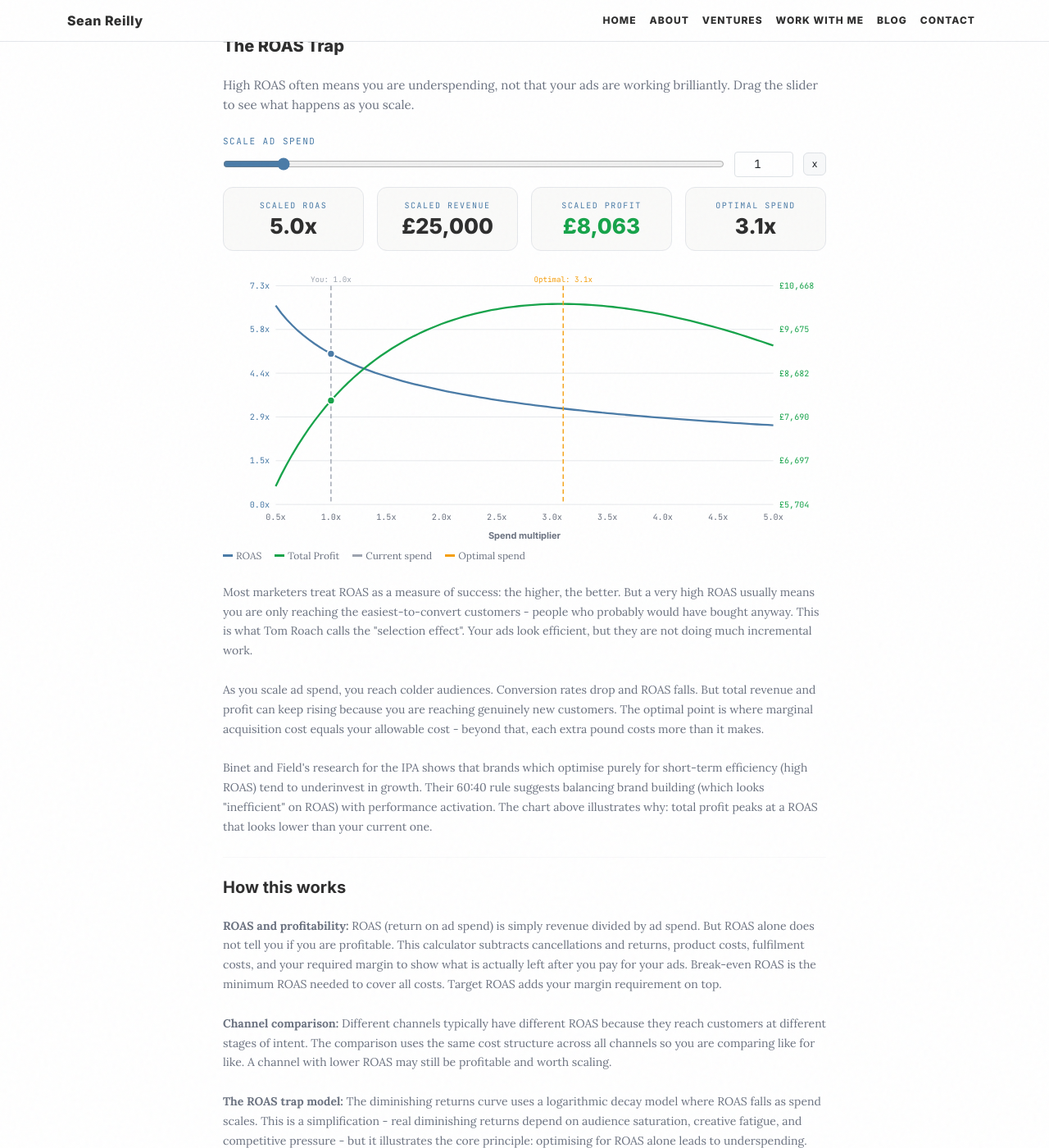
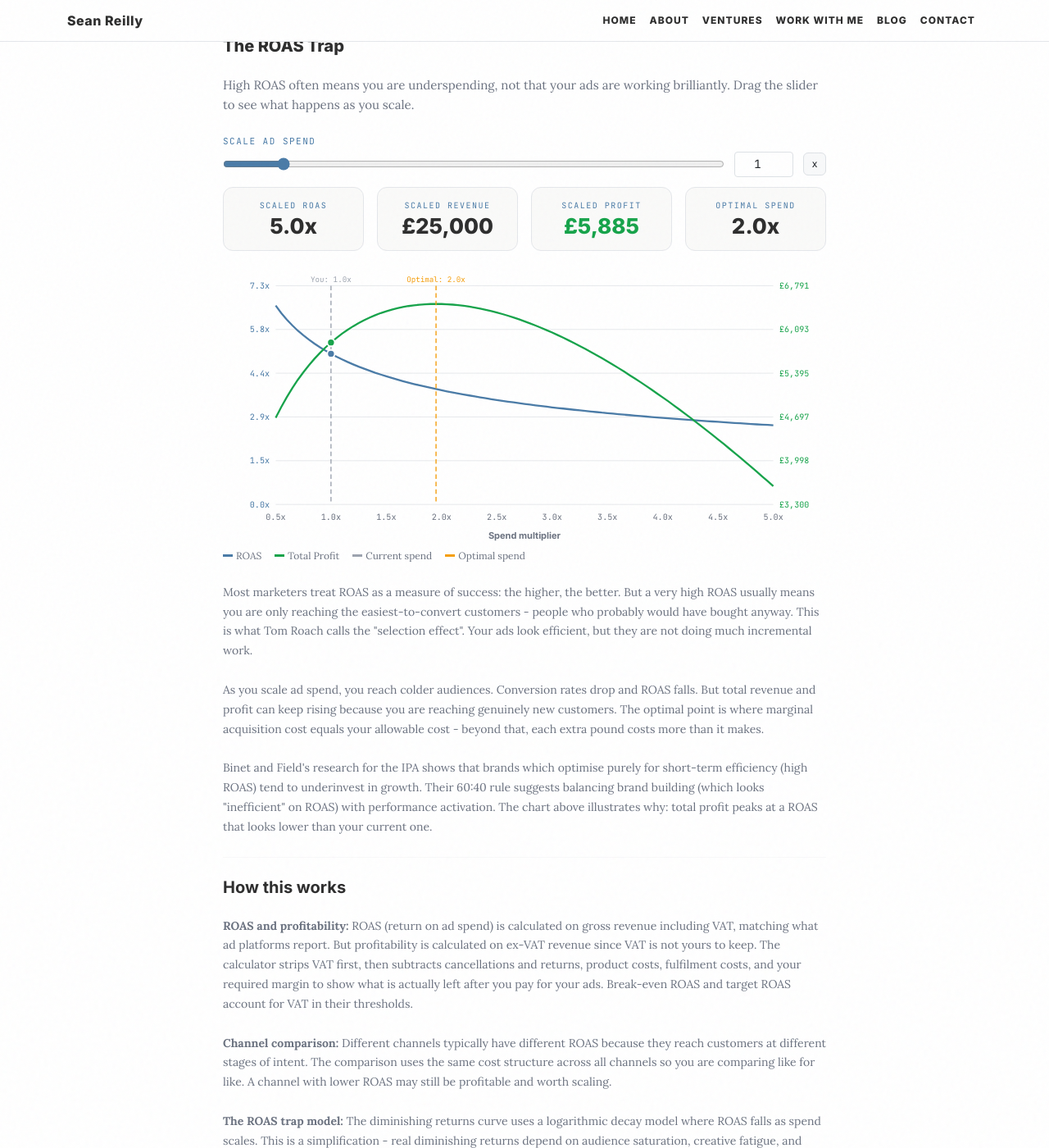
Before and after one commit to seanreillyesq/seanreillyesq.github.io, a Jekyll site: the page built from roas-calculator.html, in a window 1280 px wide and 1400 px high, scrolled down 2225 px. Shown: the whole window at 82% size. Built offline with Jekyll 4.4.1, drawn with Linux system fonts in a browser that asks for light colours; some of the changed text lies outside the part shown.

Commit message:
Add VAT handling to ROAS calculator
ROAS uses gross (VAT-inclusive) revenue to match ad platform reporting,
while profitability calculations strip VAT first since it's not the
business's to keep. Break-even and target ROAS thresholds account for
the VAT factor. Waterfall chart shows VAT as the first cost segment.

```diff
--- a/roas-calculator.html
+++ b/roas-calculator.html
@@ -356,29 +356,36 @@
         </div>
 
         <div class="row g-2 g-md-3 mb-3">
-            <div class="col-6 col-md-3">
-                <label class="form-label" for="cancel-rate">Cancel / return rate</label>
+            <div class="col-6 col-md">
+                <label class="form-label" for="vat-rate">VAT (incl.)</label>
+                <div class="input-group input-group-sm">
+                    <input type="number" class="form-control" id="vat-rate" value="20" min="0" max="100" step="1">
+                    <span class="input-group-text">%</span>
+                </div>
+            </div>
+            <div class="col-6 col-md">
+                <label class="form-label" for="cancel-rate">Cancel / returns</label>
                 <div class="input-group input-group-sm">
                     <input type="number" class="form-control" id="cancel-rate" value="5" min="0" max="100" step="1">
                     <span class="input-group-text">%</span>
                 </div>
             </div>
-            <div class="col-6 col-md-3">
+            <div class="col-6 col-md">
                 <label class="form-label" for="cogs-rate">Product / COGS</label>
                 <div class="input-group input-group-sm">
                     <input type="number" class="form-control" id="cogs-rate" value="30" min="0" max="100" step="1">
                     <span class="input-group-text">%</span>
                 </div>
             </div>
-            <div class="col-6 col-md-3">
-                <label class="form-label" for="fulfil-rate">Fulfilment cost</label>
+            <div class="col-6 col-md">
+                <label class="form-label" for="fulfil-rate">Fulfilment</label>
                 <div class="input-group input-group-sm">
                     <input type="number" class="form-control" id="fulfil-rate" value="15" min="0" max="100" step="1">
                     <span class="input-group-text">%</span>
                 </div>
             </div>
-            <div class="col-6 col-md-3">
-                <label class="form-label" for="margin-rate">Required margin</label>
+            <div class="col-6 col-md">
+                <label class="form-label" for="margin-rate">Req. margin</label>
                 <div class="input-group input-group-sm">
                     <input type="number" class="form-control" id="margin-rate" value="20" min="0" max="100" step="1">
                     <span class="input-group-text">%</span>
@@ -526,7 +533,7 @@
 <!-- Methodology -->
 <div class="methodology mb-4">
     <h3 class="fw-bold mb-3" style="font-size: 1.25rem;">How this works</h3>
-    <p><strong>ROAS and profitability:</strong> ROAS (return on ad spend) is simply revenue divided by ad spend. But ROAS alone does not tell you if you are profitable. This calculator subtracts cancellations and returns, product costs, fulfilment costs, and your required margin to show what is actually left after you pay for your ads. Break-even ROAS is the minimum ROAS needed to cover all costs. Target ROAS adds your margin requirement on top.</p>
+    <p><strong>ROAS and profitability:</strong> ROAS (return on ad spend) is calculated on gross revenue including VAT, matching what ad platforms report. But profitability is calculated on ex-VAT revenue since VAT is not yours to keep. The calculator strips VAT first, then subtracts cancellations and returns, product costs, fulfilment costs, and your required margin to show what is actually left after you pay for your ads. Break-even ROAS and target ROAS account for VAT in their thresholds.</p>
     <p><strong>Channel comparison:</strong> Different channels typically have different ROAS because they reach customers at different stages of intent. The comparison uses the same cost structure across all channels so you are comparing like for like. A channel with lower ROAS may still be profitable and worth scaling.</p>
     <p><strong>The ROAS trap model:</strong> The diminishing returns curve uses a logarithmic decay model where ROAS falls as spend scales. This is a simplification - real diminishing returns depend on audience saturation, creative fatigue, and competitive pressure - but it illustrates the core principle: optimising for ROAS alone leads to underspending. The optimal point is where marginal profit turns negative.</p>
     <p>This is a simplified model. Real advertising has attribution challenges, cross-channel effects, and delayed conversions. Use it to build intuition about your unit economics, not as a precise forecast.</p>
@@ -662,11 +671,19 @@
 
     // ========== REVENUE HELPER ==========
 
-    function getRevenue() {
+    function getGrossRevenue() {
         if (state.inputMode === 'orders') {
             return state.orderCount * state.aov;
         }
         return state.adRevenue;
+    }
+
+    function getRevenue() {
+        var gross = getGrossRevenue();
+        if (state.vatRate > 0) {
+            return gross / (1 + state.vatRate / 100);
+        }
+        return gross;
     }
 
     function getOrders() {
@@ -742,6 +761,7 @@
         if (p.has('rev')) { state.adRevenue = clamp(+p.get('rev'), 0, 9999999); found = true; }
         if (p.has('orders')) { state.orderCount = clamp(+p.get('orders'), 0, 999999); found = true; }
         if (p.has('aov')) { state.aov = clamp(+p.get('aov'), 0, 999999); found = true; }
+        if (p.has('vat')) { state.vatRate = clamp(+p.get('vat'), 0, 100); found = true; }
         if (p.has('cancel')) { state.cancelRate = clamp(+p.get('cancel'), 0, 100); found = true; }
         if (p.has('cogs')) { state.cogsRate = clamp(+p.get('cogs'), 0, 100); found = true; }
         if (p.has('fulfil')) { state.fulfilRate = clamp(+p.get('fulfil'), 0, 100); found = true; }
@@ -760,6 +780,7 @@
             p.set('orders', state.orderCount);
             p.set('aov', state.aov);
         }
+        p.set('vat', state.vatRate);
         p.set('cancel', state.cancelRate);
         p.set('cogs', state.cogsRate);
         p.set('fulfil', state.fulfilRate);
@@ -771,34 +792,41 @@
     // ========== CALCULATIONS ==========
 
     function calcProfitability() {
-        var revenue = getRevenue();
+        var grossRevenue = getGrossRevenue();
+        var exVatRevenue = getRevenue();
+        var vatAmount = grossRevenue - exVatRevenue;
         var orders = getOrders();
         var adSpend = state.adSpend;
 
-        var roas = adSpend > 0 ? revenue / adSpend : Infinity;
-
-        var netRevenue = revenue * (1 - state.cancelRate / 100);
+        // ROAS uses gross revenue (matches ad platform reporting)
+        var roas = adSpend > 0 ? grossRevenue / adSpend : Infinity;
+
+        // Profitability uses ex-VAT revenue
+        var netRevenue = exVatRevenue * (1 - state.cancelRate / 100);
         var cogsAmount = netRevenue * (state.cogsRate / 100);
         var fulfilAmount = netRevenue * (state.fulfilRate / 100);
         var marginAmount = netRevenue * (state.marginRate / 100);
         var grossProfit = netRevenue - cogsAmount - fulfilAmount;
         var profitAfterAds = grossProfit - adSpend;
 
+        // Break-even and target ROAS based on ex-VAT contribution
+        var vatFactor = grossRevenue > 0 ? exVatRevenue / grossRevenue : 1;
         var totalCostRate = state.cancelRate / 100 + (1 - state.cancelRate / 100) * (state.cogsRate / 100 + state.fulfilRate / 100);
-        var contributionRate = 1 - totalCostRate;
+        var contributionRate = vatFactor * (1 - totalCostRate);
         var breakEvenROAS = contributionRate > 0 ? 1 / contributionRate : Infinity;
 
-        var marginContrib = contributionRate - (1 - state.cancelRate / 100) * (state.marginRate / 100);
+        var marginContrib = contributionRate - vatFactor * (1 - state.cancelRate / 100) * (state.marginRate / 100);
         var targetROAS = marginContrib > 0 ? 1 / marginContrib : Infinity;
 
         var profitPerOrder = orders > 0 ? profitAfterAds / orders : 0;
         var cpa = orders > 0 ? adSpend / orders : 0;
 
-        var cancelAmount = revenue * (state.cancelRate / 100);
+        var cancelAmount = exVatRevenue * (state.cancelRate / 100);
         var overBudget = (state.cancelRate / 100 + (1 - state.cancelRate / 100) * (state.cogsRate / 100 + state.fulfilRate / 100 + state.marginRate / 100)) > 1;
 
         return {
-            revenue: revenue,
+            grossRevenue: grossRevenue,
+            revenue: exVatRevenue,
             orders: orders,
             roas: roas,
             breakEvenROAS: breakEvenROAS,
@@ -819,18 +848,20 @@
     }
 
     function calcChannelProfitability(channel) {
-        var revenue = channel.revenue;
+        var grossRevenue = channel.revenue;
         var adSpend = channel.spend;
-        var roas = adSpend > 0 ? revenue / adSpend : Infinity;
-
-        var netRevenue = revenue * (1 - state.cancelRate / 100);
+        var roas = adSpend > 0 ? grossRevenue / adSpend : Infinity;
+
+        // Strip VAT for profit calculation
+        var exVatRevenue = state.vatRate > 0 ? grossRevenue / (1 + state.vatRate / 100) : grossRevenue;
+        var netRevenue = exVatRevenue * (1 - state.cancelRate / 100);
         var grossProfit = netRevenue * (1 - state.cogsRate / 100 - state.fulfilRate / 100);
         var profitAfterAds = grossProfit - adSpend;
 
         var aov = state.inputMode === 'orders' ? state.aov : (state.adRevenue > 0 && state.adSpend > 0 ? state.adRevenue / (state.adRevenue / state.aov || 50) : 500);
         // Use the AOV from Section 1 for CPA calculation
         var effectiveAOV = state.inputMode === 'orders' ? state.aov : (getOrders() > 0 ? getRevenue() / getOrders() : 500);
-        var orders = effectiveAOV > 0 ? revenue / effectiveAOV : 0;
+        var orders = effectiveAOV > 0 ? grossRevenue / effectiveAOV : 0;
         var cpa = orders > 0 ? adSpend / orders : 0;
         var profitPerOrder = orders > 0 ? profitAfterAds / orders : 0;
 
@@ -851,8 +882,10 @@
         var revenue = getRevenue();
         if (baseROAS === Infinity || baseSpend <= 0 || revenue <= 0) return null;
 
+        // Contribution rate on gross revenue (includes VAT deduction)
+        var vatFactor = state.vatRate > 0 ? 1 / (1 + state.vatRate / 100) : 1;
         var costRate = state.cancelRate / 100 + (1 - state.cancelRate / 100) * (state.cogsRate / 100 + state.fulfilRate / 100);
-        var contributionRate = 1 - costRate;
+        var contributionRate = vatFactor * (1 - costRate);
 
         var points = [];
         var optimalMultiplier = 1;
@@ -942,6 +975,7 @@
 
         // Build segments from the revenue breakdown
         var segments = [
+            { val: Math.max(0, r.breakdown.vat), col: COL.vat, label: 'VAT' },
             { val: Math.max(0, r.breakdown.cancel), col: COL.cancel, label: 'Cancels / Returns' },
             { val: Math.max(0, r.breakdown.cogs), col: COL.cogs, label: 'COGS' },
             { val: Math.max(0, r.breakdown.fulfil), col: COL.fulfil, label: 'Fulfilment' },
@@ -1418,6 +1454,7 @@
         state.adRevenue = clamp(+el('ad-revenue').value || 0, 0, 9999999);
         state.orderCount = clamp(+el('order-count').value || 0, 0, 999999);
         state.aov = clamp(+el('aov').value || 0, 0, 999999);
+        state.vatRate = clamp(+el('vat-rate').value || 0, 0, 100);
         state.cancelRate = clamp(+el('cancel-rate').value || 0, 0, 100);
         state.cogsRate = clamp(+el('cogs-rate').value || 0, 0, 100);
         state.fulfilRate = clamp(+el('fulfil-rate').value || 0, 0, 100);
@@ -1436,6 +1473,7 @@
         el('ad-revenue').value = state.adRevenue;
         el('order-count').value = state.orderCount;
         el('aov').value = state.aov;
+        el('vat-rate').value = state.vatRate;
         el('cancel-rate').value = state.cancelRate;
         el('cogs-rate').value = state.cogsRate;
         el('fulfil-rate').value = state.fulfilRate;
```
Also changed, not shown: other parts of roas-calculator.html (+10 -3 lines).
